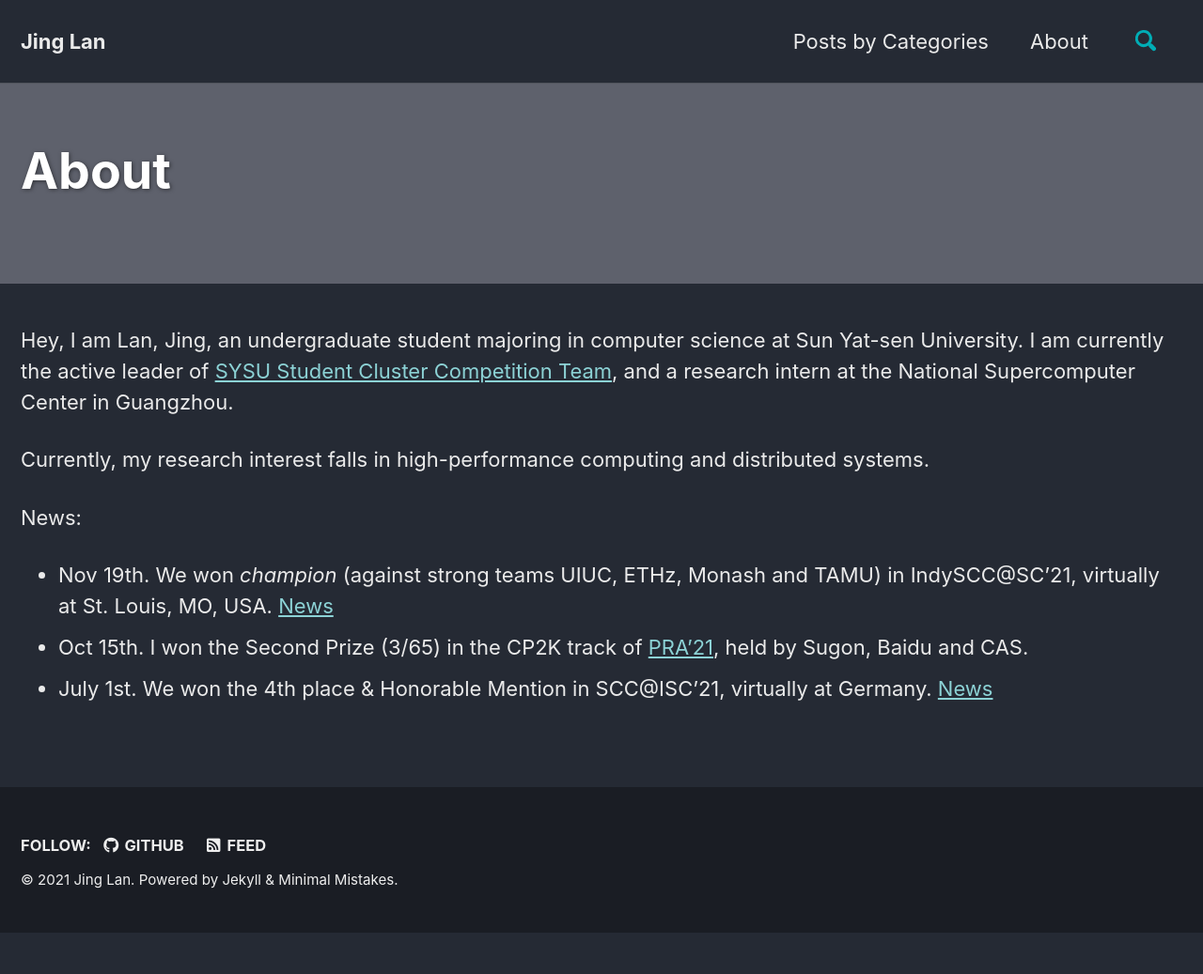
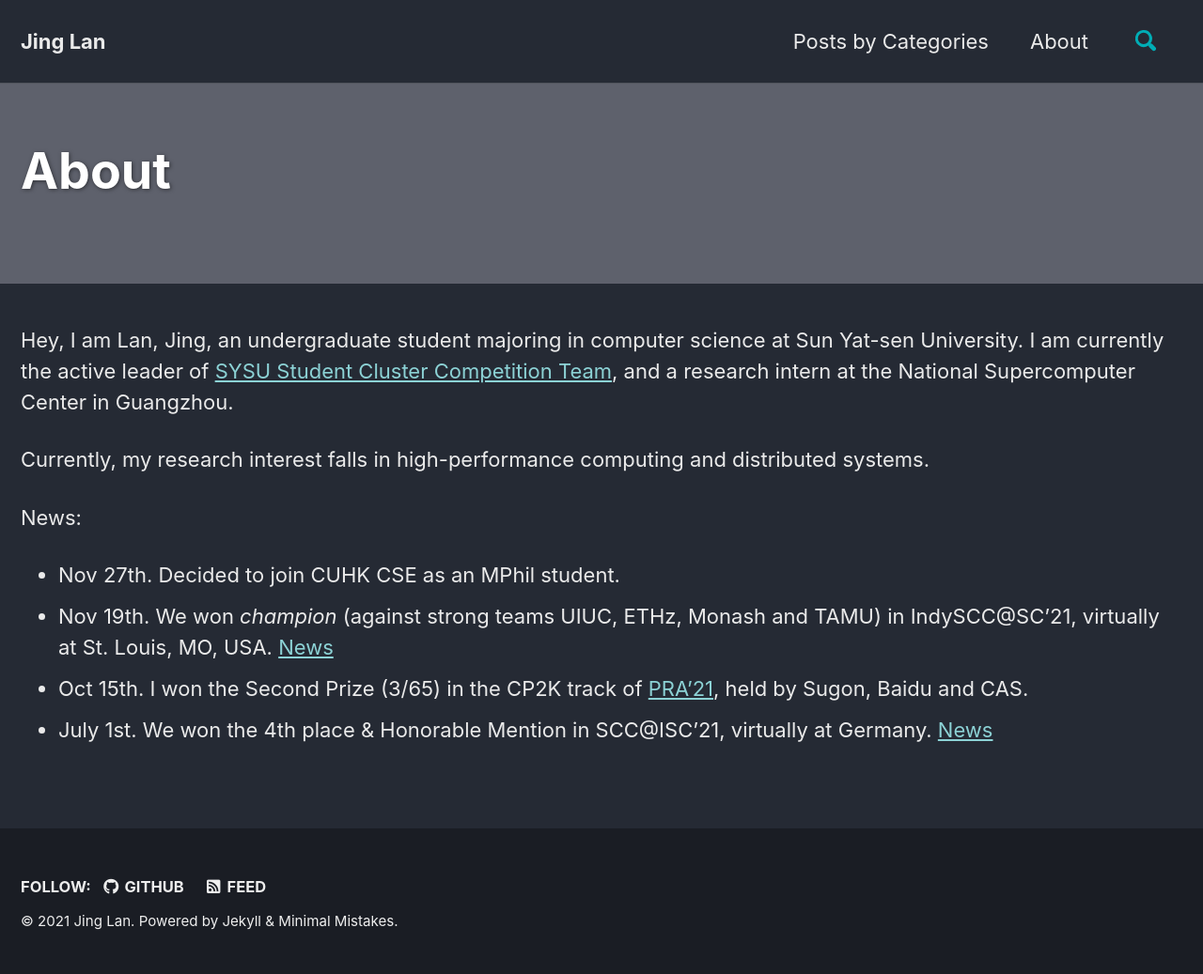
Before and after one commit to Lan-Jing/Lan-Jing.github.io, a Jekyll site: the page built from _pages/home.md, in a window 1280 px wide. Shown: the whole page at 94% size. Built offline with Jekyll 4.4.1, drawn with Linux system fonts in a browser that asks for light colours; cached includes are drawn as plain includes; before the commit the page ends 993 px from its top, so only the background shows below that.

Commit message:
add news

```diff
--- a/_pages/home.md
+++ b/_pages/home.md
@@ -13,6 +13,7 @@ Currently, my research interest falls in high-performance computing and distribu
 
 News:
 
+* Nov 27th. Decided to join CUHK CSE as an MPhil student.
 * Nov 19th. We won *champion* (against strong teams UIUC, ETHz, Monash and TAMU) in IndySCC@SC'21, virtually at St. Louis, MO, USA. [News](https://twitter.com/Supercomputing/status/1461712128180690951)
 * Oct 15th. I won the Second Prize (3/65) in the CP2K track of [PRA'21](https://cas-pra.sugon.com/sugon/index2.html), held by Sugon, Baidu and CAS.
 * July 1st. We won the 4th place & Honorable Mention in SCC@ISC'21, virtually at Germany. [News](https://www.hpcadvisorycouncil.com/events/student-cluster-competition/index.php)
```
